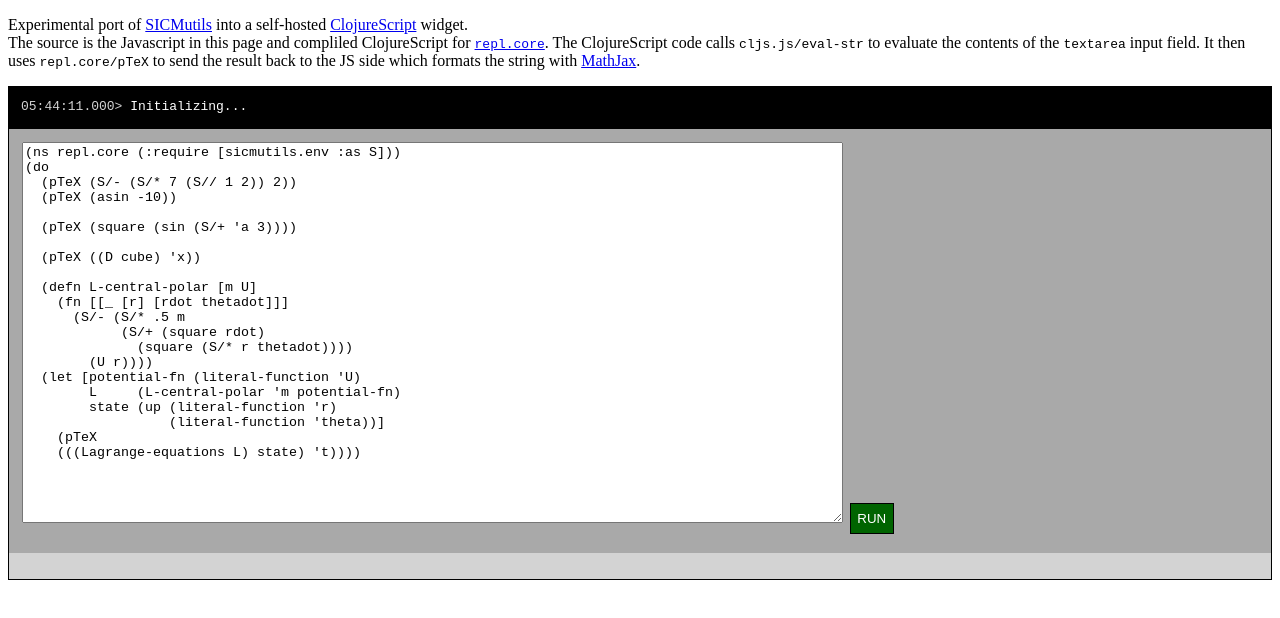
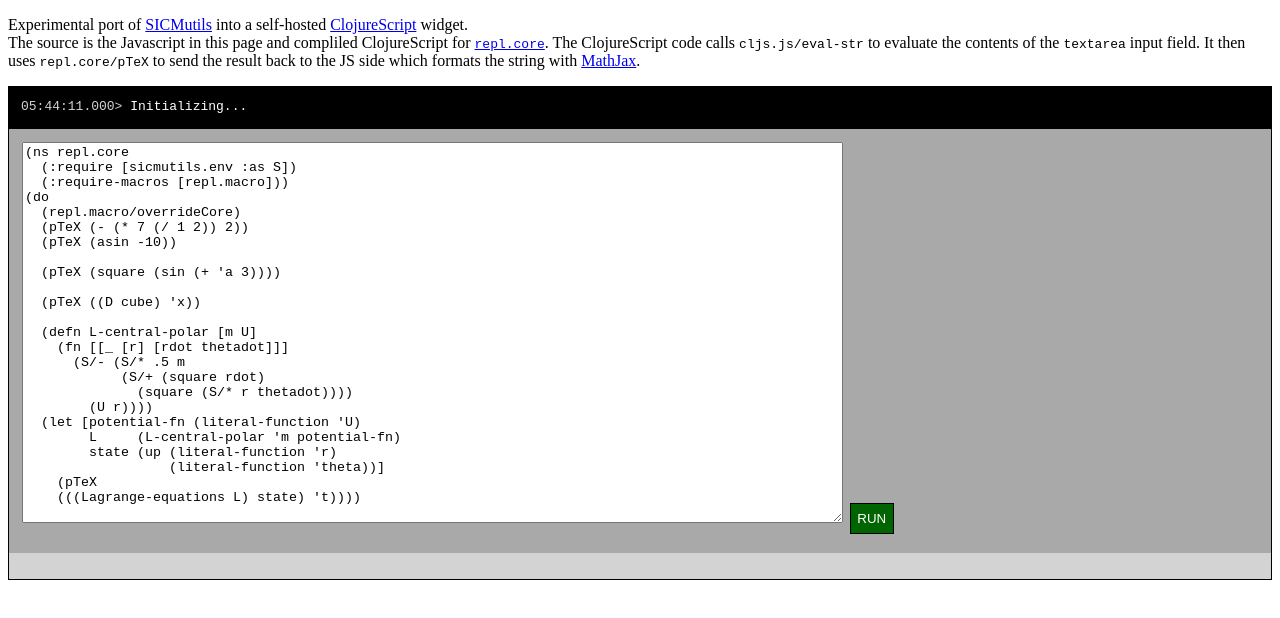
Before and after one commit to sigmaxipi/sicm-repl, a plain HTML site: page index.html in a window 1280 px wide. Drawn offline with nearby package versions, Linux system fonts and the light colour scheme.

Commit message:
Cleaned up import of SICM

```diff
--- a/index.html
+++ b/index.html
@@ -89,12 +89,15 @@ class SicmWidget {
     this.widgetDiv = $('<div>').addClass('sicm-widget');
     this.inputDiv = $('<div>').addClass('sicm-widget-input').appendTo(this.widgetDiv);
     this.inputText = $('<textarea>').addClass('sicm-widget-input-field').attr({cols: 100, rows: 25}).appendTo(this.inputDiv).val(
-`(ns repl.core (:require [sicmutils.env :as S]))
+`(ns repl.core
+  (:require [sicmutils.env :as S])
+  (:require-macros [repl.macro]))
 (do
-  (pTeX (S/- (S/* 7 (S// 1 2)) 2))
+  (repl.macro/overrideCore)
+  (pTeX (- (* 7 (/ 1 2)) 2))
   (pTeX (asin -10))
 
-  (pTeX (square (sin (S/+ 'a 3))))
+  (pTeX (square (sin (+ 'a 3))))
 
   (pTeX ((D cube) 'x))
 
```
Also changed, not shown: 4 other files.
